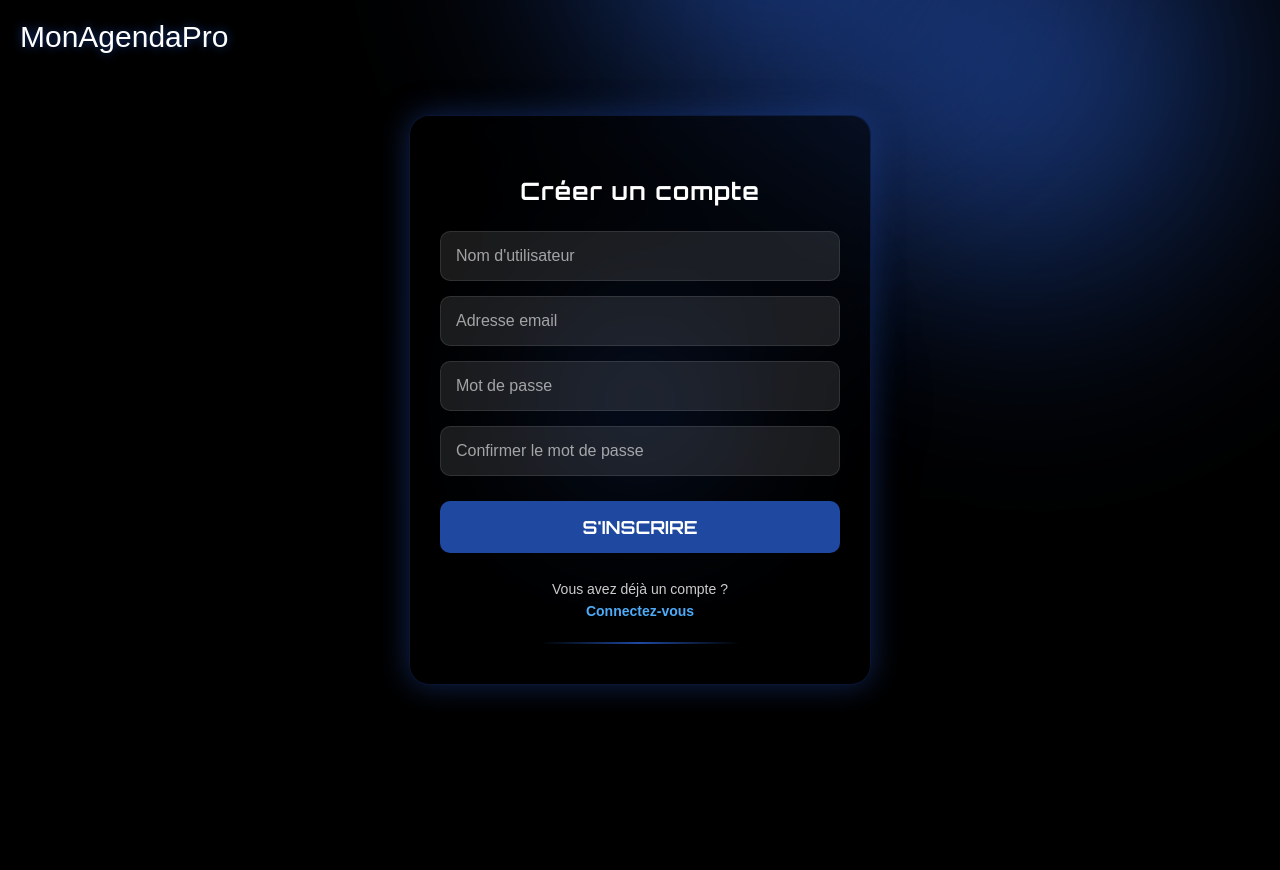
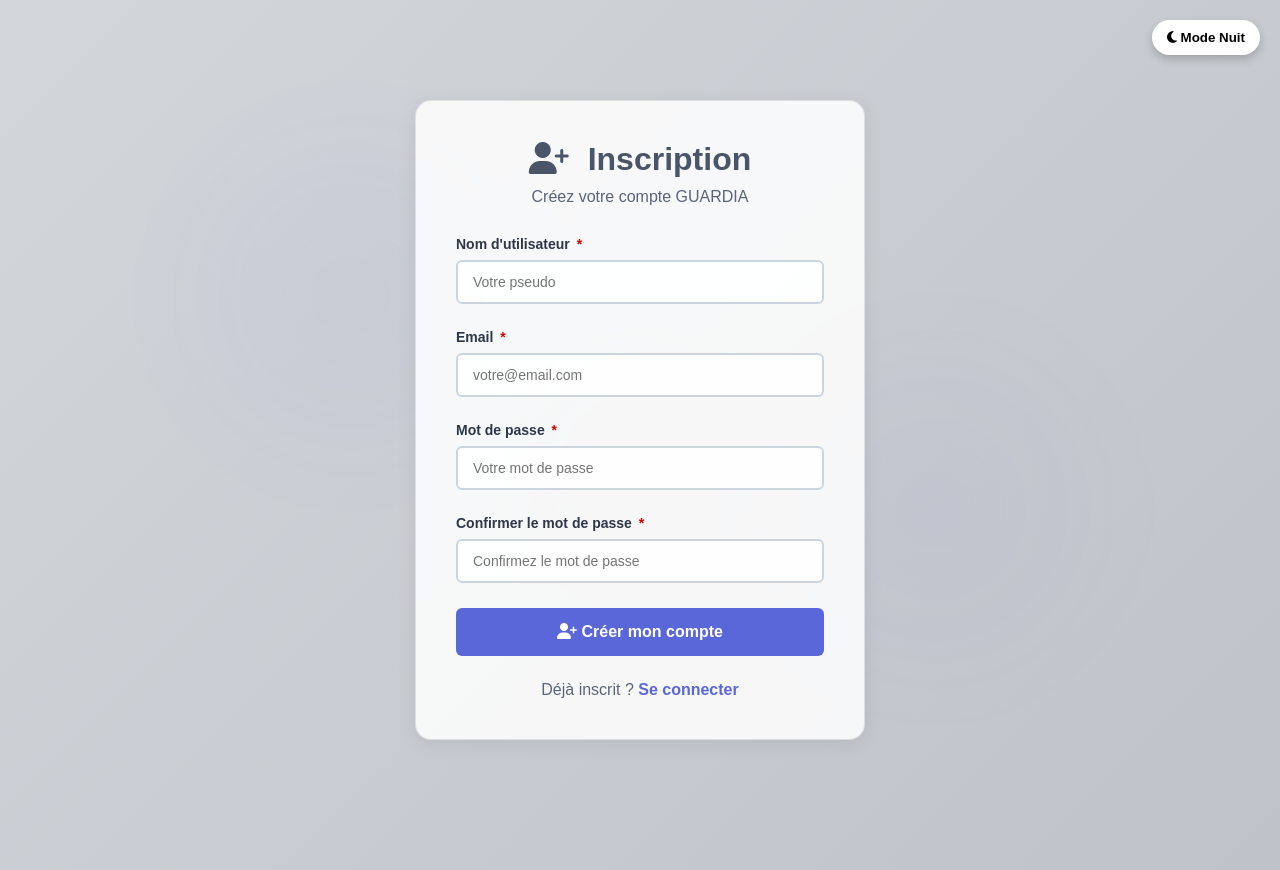
Before and after one commit to ch4tbl4nc/Projet_DevSecOps, a PHP site: page /views/register.html in a window 1280 px wide. Before the commit the page ends 700 px from the top, so only its background shows below. Run offline with PHP 8.4, Linux system fonts and the light colour scheme.

Commit message:
final task v2

```diff
--- a/public/views/register.html
+++ b/public/views/register.html
@@ -3,43 +3,162 @@
 <head>
     <meta charset="UTF-8">
     <meta name="viewport" content="width=device-width, initial-scale=1.0">
-    <title>MonAgendaPro / S'inscrire</title>
-    <link rel="stylesheet" href="https://fonts.googleapis.com/css2?family=Orbitron:wght@400;700&display=swap">
-    <link rel="stylesheet" href="https://cdnjs.cloudflare.com/ajax/libs/font-awesome/6.4.0/css/all.min.css">
-    <link rel="stylesheet" href="../css/register.css">
+    <title>Inscription - GUARDIA</title>
+    <link rel="stylesheet" href="../css/events_form.css">
+    <link rel="stylesheet" href="https://cdnjs.cloudflare.com/ajax/libs/font-awesome/6.5.1/css/all.min.css">
+    <style>
+        .auth-container {
+            max-width: 450px;
+            margin: 80px auto;
+            padding: 40px;
+            background: var(--bg-card);
+            border-radius: 16px;
+            box-shadow: var(--shadow);
+            border: var(--main-border);
+        }
+        .auth-container h1 {
+            text-align: center;
+            color: var(--title-color);
+            margin-bottom: 10px;
+        }
+        .auth-container h1 i {
+            margin-right: 10px;
+        }
+        .auth-subtitle {
+            text-align: center;
+            color: var(--text-sec);
+            margin-bottom: 30px;
+        }
+        .auth-footer {
+            text-align: center;
+            margin-top: 25px;
+            color: var(--text-sec);
+        }
+        .auth-footer a {
+            color: var(--bttn);
+            text-decoration: none;
+            font-weight: bold;
+        }
+        .auth-footer a:hover {
+            text-decoration: underline;
+        }
+        .error-message {
+            background: #fee2e2;
+            border: 1px solid #fca5a5;
+            color: #dc2626;
+            padding: 12px 15px;
+            border-radius: 8px;
+            margin-bottom: 20px;
+            font-size: 14px;
+        }
+        [data-theme="dark"] .error-message {
+            background: rgba(220, 38, 38, 0.15);
+            border-color: rgba(220, 38, 38, 0.3);
+        }
+    </style>
 </head>
+<body>
+    <!-- Bouton Mode Sombre -->
+    <button id="theme-btn" style="position:fixed; top:20px; right:20px; z-index:1000; padding:10px 15px; border-radius:30px; border:none; background:white; cursor:pointer; font-weight:bold; box-shadow:0 4px 10px rgba(0,0,0,0.2);">
+        <i class="fas fa-moon"></i> Mode Nuit
+    </button>
 
-<body>
+    <!-- Cercles d'ambiance -->
+    <div class="orbit orbit1"><div class="cercle1"></div></div>
+    <div class="orbit"><div class="cercle2"></div></div>
+    <div class="orbit orbit3"><div class="cercle3"></div></div>
 
-    <div class="background-animation">
-        <div class="orbit orbit1"><div class="cercle1"></div></div>
-        <div class="cercle2"></div>
-        <div class="orbit orbit3"><div class="cercle3"></div></div>
+    <div class="auth-container">
+        <h1><i class="fas fa-user-plus"></i> Inscription</h1>
+        <p class="auth-subtitle">Créez votre compte GUARDIA</p>
+
+        <!-- Message d'erreur -->
+        <div class="error-message" id="error-msg" style="display: none;">
+            <i class="fas fa-exclamation-circle"></i>
+            <span id="error-text">Une erreur est survenue</span>
+        </div>
+
+        <form action="../register.php" method="POST">
+            <div class="form-group">
+                <label for="username">Nom d'utilisateur <span class="required">*</span></label>
+                <input type="text" id="username" name="username" required placeholder="Votre pseudo">
+            </div>
+
+            <div class="form-group">
+                <label for="email">Email <span class="required">*</span></label>
+                <input type="email" id="email" name="email" required placeholder="votre@email.com">
+            </div>
+
+            <div class="form-group">
+                <label for="password">Mot de passe <span class="required">*</span></label>
+                <input type="password" id="password" name="password" required placeholder="Votre mot de passe" minlength="6">
+            </div>
+
+            <div class="form-group">
+                <label for="confirm_password">Confirmer le mot de passe <span class="required">*</span></label>
+                <input type="password" id="confirm_password" name="confirm_password" required placeholder="Confirmez le mot de passe">
+            </div>
+
+            <button type="submit" class="btn-submit">
+                <i class="fas fa-user-plus"></i> Créer mon compte
+            </button>
+        </form>
+
+        <div class="auth-footer">
+            Déjà inscrit ? <a href="login.html">Se connecter</a>
+        </div>
     </div>
 
-    <div class="logo-container">
-        <a href="../../index.html" class="titre-barres">MonAgendaPro</a>
-    </div>
+    <script>
+        // Afficher les erreurs
+        const urlParams = new URLSearchParams(window.location.search);
+        const error = urlParams.get('error');
+        if (error) {
+            const errorMsg = document.getElementById('error-msg');
+            const errorText = document.getElementById('error-text');
+            errorMsg.style.display = 'block';
 
-    <main class="main-wrapper">
-        <div class="login-container">
-            <h2>Créer un compte</h2>
+            switch(error) {
+                case 'empty':
+                    errorText.textContent = 'Veuillez remplir tous les champs obligatoires.';
+                    break;
+                case 'password':
+                    errorText.textContent = 'Les mots de passe ne correspondent pas.';
+                    break;
+                case 'exists':
+                    errorText.textContent = 'Ce nom d\'utilisateur ou email existe déjà.';
+                    break;
+                default:
+                    errorText.textContent = 'Une erreur est survenue.';
+            }
+        }
 
-            <form action="../register.php" method="POST"> <input type="text" class="login-input" placeholder="Nom d'utilisateur" required>
-                <input type="email" class="login-input" placeholder="Adresse email" required>
-                <input type="password" class="login-input" placeholder="Mot de passe" required>
-                <input type="password" class="login-input" placeholder="Confirmer le mot de passe" required>
+        // Mode sombre
+        const themeBtn = document.getElementById('theme-btn');
+        const html = document.documentElement;
 
-                <button type="submit" class="login-btn">S'inscrire</button>
-            </form>
+        if(localStorage.getItem('theme') === 'dark') {
+            html.setAttribute('data-theme', 'dark');
+            themeBtn.innerHTML = '<i class="fas fa-sun"></i> Mode Jour';
+            themeBtn.style.background = '#1967d2';
+            themeBtn.style.color = 'white';
+        }
 
-            <p class="signup-text">
-                Vous avez déjà un compte ? <br>
-                <a href="login.html" class="signup-link">Connectez-vous</a>
-            </p>
-
-            <div class="signup-underline"></div>
-        </div>
-    </main>
+        themeBtn.addEventListener('click', () => {
+            if (html.getAttribute('data-theme') === 'dark') {
+                html.removeAttribute('data-theme');
+                localStorage.setItem('theme', 'light');
+                themeBtn.innerHTML = '<i class="fas fa-moon"></i> Mode Nuit';
+                themeBtn.style.background = 'white';
+                themeBtn.style.color = 'black';
+            } else {
+                html.setAttribute('data-theme', 'dark');
+                localStorage.setItem('theme', 'dark');
+                themeBtn.innerHTML = '<i class="fas fa-sun"></i> Mode Jour';
+                themeBtn.style.background = '#1967d2';
+                themeBtn.style.color = 'white';
+            }
+        });
+    </script>
 </body>
 </html>
```
Also changed, not shown: privée/WeatherService.php (added, +231 -0 lines), privée/config.php (added, +14 -0 lines), public/register.php (+8 -4 lines), public/views/login.html (+123 -29 lines), public/uploads/events/event_692d97353d2b79.46638946.png (added), public/uploads/events/event_692d9783484ad3.80461618.png (added), public/uploads/events/event_692d980af04077.07491343.png (added), public/uploads/events/event_6930267f799215.41571749.png (added), public/uploads/events/event_6930368654a440.39324178.jpg (added), public/uploads/events/event_6930454c2248a5.78183232.jpeg (added), public/uploads/events/event_6930479ed4ce49.89956375.png (added).
